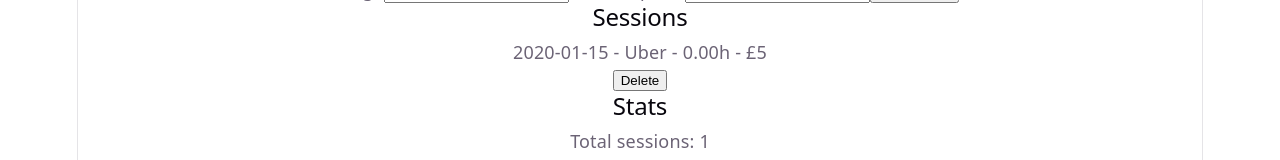
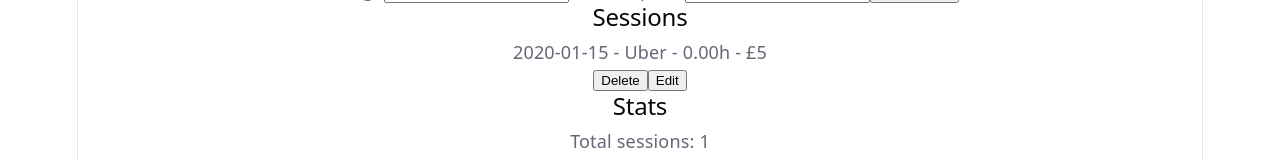
Before and after one commit to michalmzagdanski/driver-tracker, a React (Vite) app: page / in a window 1280 px wide. Both pictures are taken after typing "2020-01-15", "10:30", "10:30", "5", "5", "5" into the empty fields and a click on the button "Add session". Shown: the part 178-338 px from the top of the page. Built offline with nearby package versions, Linux system fonts and the light colour scheme.

Commit message:
feat: add editing state for sessions

```diff
--- a/src/App.jsx
+++ b/src/App.jsx
@@ -7,6 +7,7 @@ import { calculateHoursWorked } from './utils/helpers'
 
 function App() {
   const [sessions, setSessions] = useState([])
+  const [editingSessionId, setEditingSessionId] = useState(null);
 
   const totalHoursWorked = sessions.reduce((total, session) => total + calculateHoursWorked(session.hoursFrom, session.hoursTo), 0)
   const totalEarnings = sessions.reduce((total, session) => total + Number(session.earnings), 0)
@@ -19,6 +20,19 @@ function App() {
     totalEarnings,
     earningsPerHour
 
+  }
+
+  function addSession(newSession) {
+    setSessions(prevSessions => [...prevSessions, newSession])
+  }
+  function deleteSession(id) {
+    setSessions(
+      sessions.filter((session) => session.id !== id)
+    );
+  }
+
+  function startEditing(id) {
+    setEditingSessionId(id);
   }
   useEffect(() => {
     if (sessions.length > 0) {
@@ -34,21 +48,16 @@ function App() {
     }
   }, [])
 
-  function addSession(newSession) {
-    setSessions(prevSessions => [...prevSessions, newSession])
-  }
-  function deleteSession(id) {
-    setSessions(
-      sessions.filter((session) => session.id !== id)
-    );
-  }
 
 
   return (
     <div>
       <h1>Private Driver Tracker</h1>
       <SessionForm onAddSession={addSession} />
-      <SessionList sessions={sessions} deleteSession={deleteSession} />
+      <SessionList sessions={sessions}
+        deleteSession={deleteSession}
+        startEditing={startEditing}
+        editingSessionId={editingSessionId} />
       <Stats stats={stats} />
     </div>
   )
--- a/src/components/sessionList.jsx
+++ b/src/components/sessionList.jsx
@@ -1,7 +1,7 @@
 import { useState } from 'react'
 import { calculateHoursWorked } from '../utils/helpers'
 
-function SessionList({ sessions, deleteSession }) {
+function SessionList({ sessions, deleteSession, startEditing, editingSessionId }) {
 
     return (
         <div>
@@ -17,8 +17,12 @@ function SessionList({ sessions, deleteSession }) {
 
                 return <div key={session.id}>
                     <p>{session.date} - {session.platform} -  {hoursWorked.toFixed(2)}h - £{session.earnings}</p>
+                    {editingSessionId === session.id && <p>Editing...</p>}
                     <button onClick={() => deleteSession(session.id)}>
                         Delete
+                    </button>
+                    <button onClick={() => startEditing(session.id)}>
+                        Edit
                     </button>
                 </div>
             })}
```
